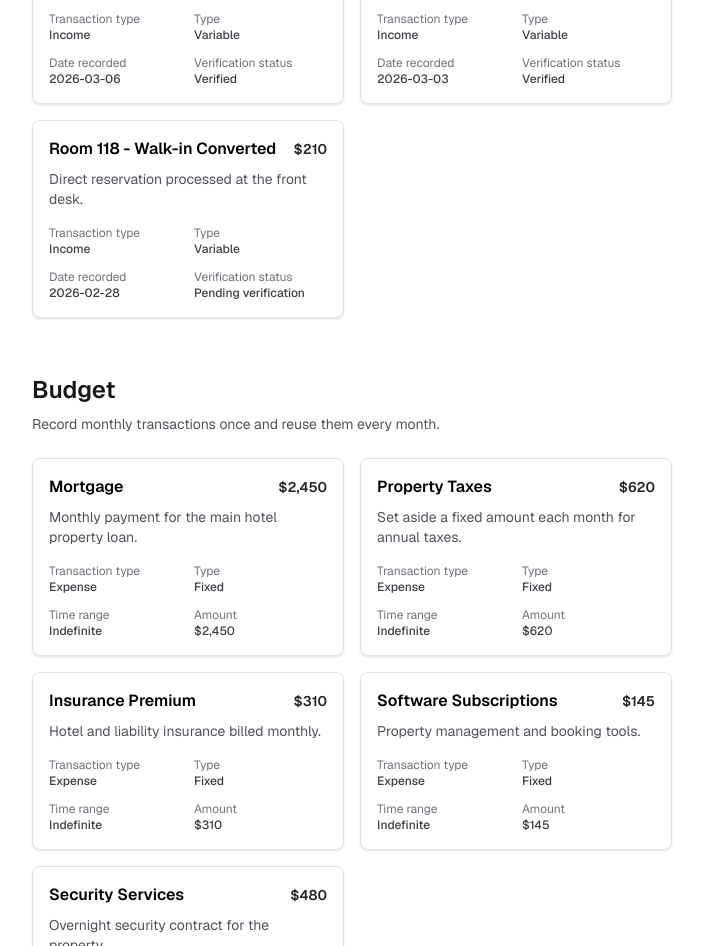
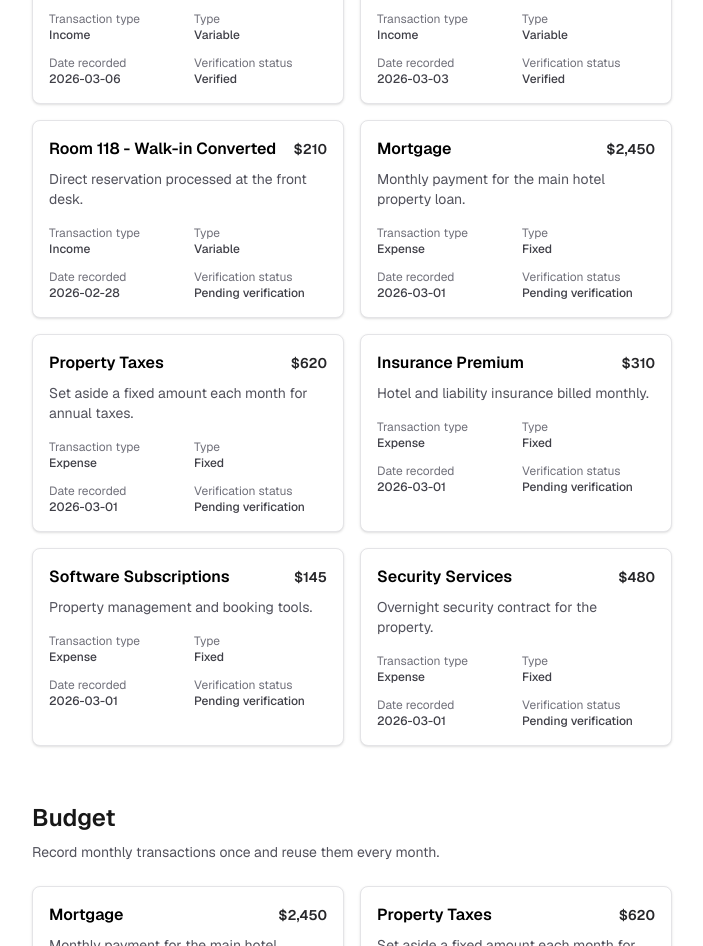
Before and after one commit to carlosquesada24/Hotel-Room-Finances-Tracker, a Next.js app: page / in a window 1280 px wide. Shown: the part 560-1506 px from the top of the page, without its empty margins (288-991 px from the left). Built offline with nearby package versions, Linux system fonts and the light colour scheme.

Commit message:
Added Expenses from budgetList to Movements array

```diff
--- a/app/components/movements.tsx
+++ b/app/components/movements.tsx
@@ -42,6 +42,53 @@ const movements = [
     amount: "$210",
     movementType: "Variable",
     dateRecorded: "2026-02-28",
+    verificationStatus: "Pending verification",
+  },
+
+  // Expenses from budgetList
+  {
+    name: "Mortgage",
+    description: "Monthly payment for the main hotel property loan.",
+    transactionType: "Expense",
+    amount: "$2,450",
+    movementType: "Fixed",
+    dateRecorded: "2026-03-01",
+    verificationStatus: "Pending verification",
+  },
+  {
+    name: "Property Taxes",
+    description: "Set aside a fixed amount each month for annual taxes.",
+    transactionType: "Expense",
+    amount: "$620",
+    movementType: "Fixed",
+    dateRecorded: "2026-03-01",
+    verificationStatus: "Pending verification",
+  },
+  {
+    name: "Insurance Premium",
+    description: "Hotel and liability insurance billed monthly.",
+    transactionType: "Expense",
+    amount: "$310",
+    movementType: "Fixed",
+    dateRecorded: "2026-03-01",
+    verificationStatus: "Pending verification",
+  },
+  {
+    name: "Software Subscriptions",
+    description: "Property management and booking tools.",
+    transactionType: "Expense",
+    amount: "$145",
+    movementType: "Fixed",
+    dateRecorded: "2026-03-01",
+    verificationStatus: "Pending verification",
+  },
+  {
+    name: "Security Services",
+    description: "Overnight security contract for the property.",
+    transactionType: "Expense",
+    amount: "$480",
+    movementType: "Fixed",
+    dateRecorded: "2026-03-01",
     verificationStatus: "Pending verification",
   },
 ];
```
